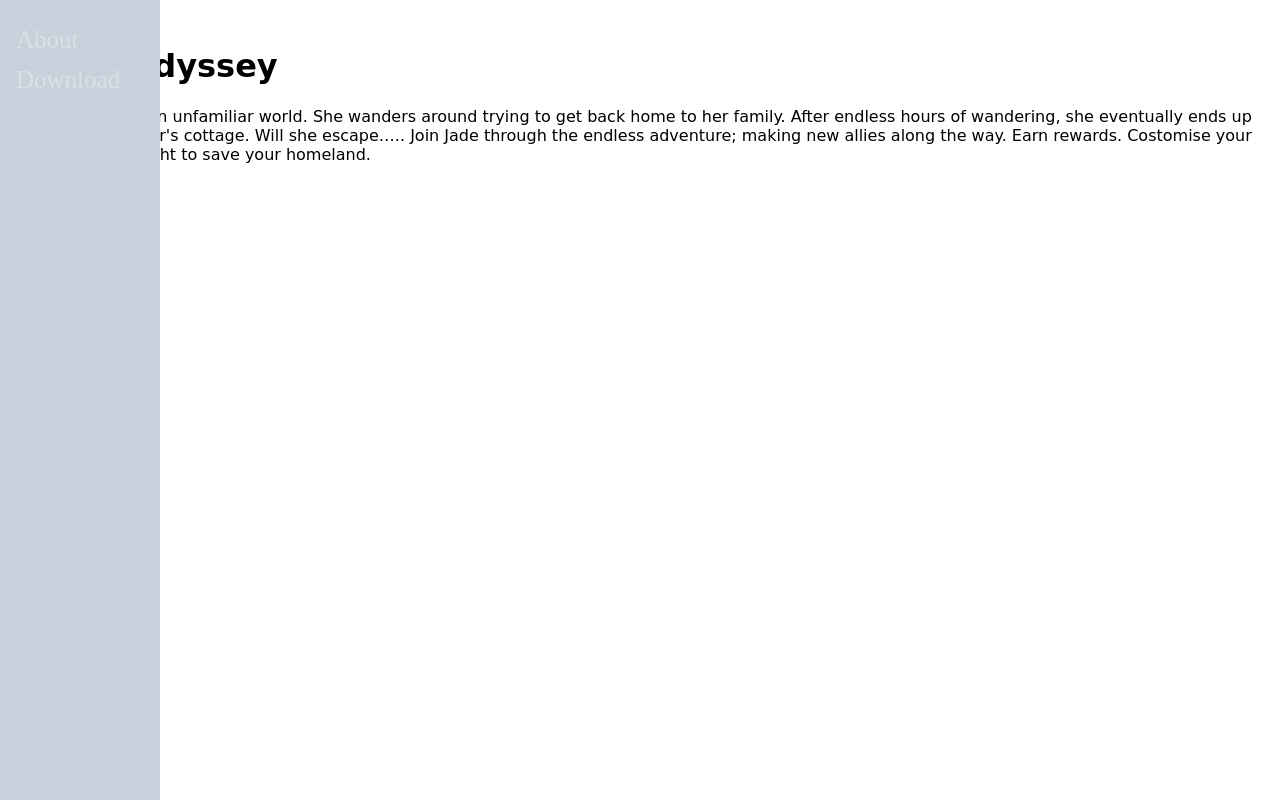
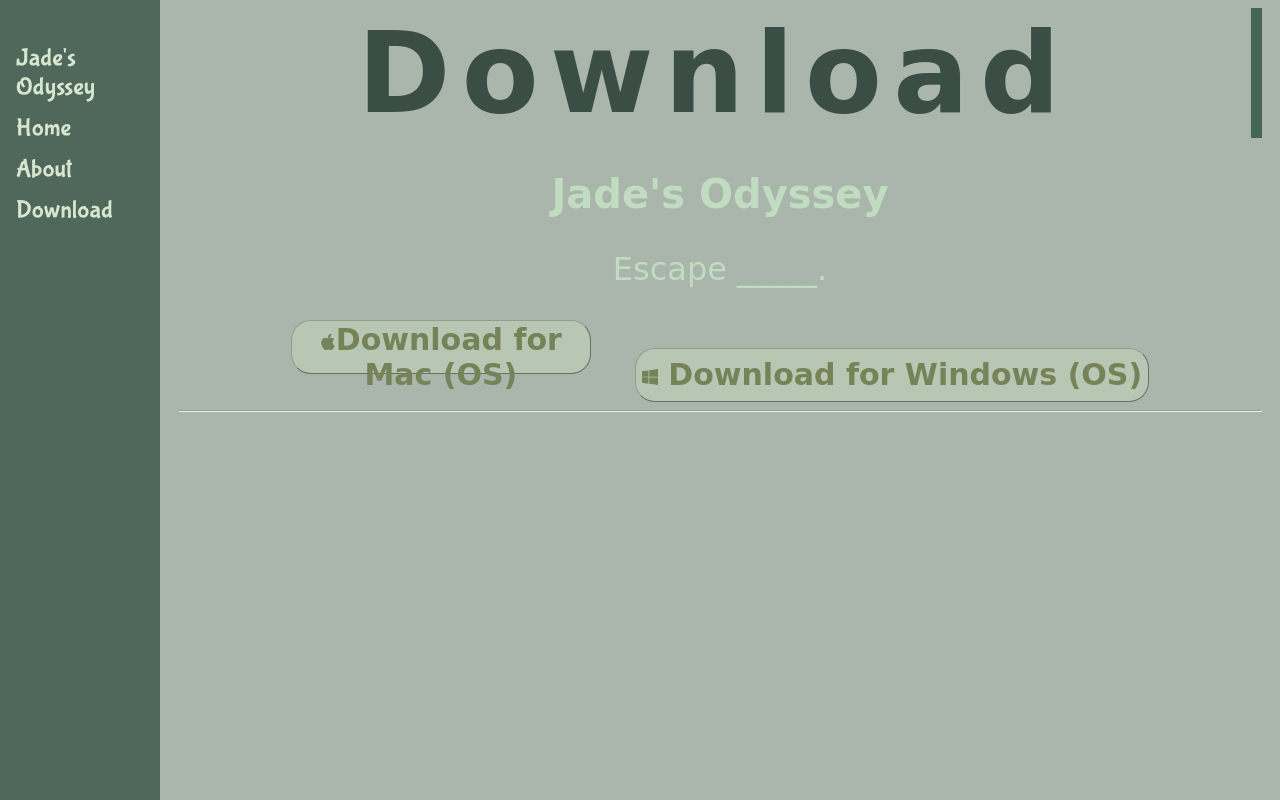
Before and after one commit to doggy678/Jades-Odyssey, a plain HTML site: page index.html in a window 1280 px wide. Drawn offline with Linux system fonts and the light colour scheme; a web font is replaced by a local one.

Commit message:
Update index.html

```diff
--- a/index.html
+++ b/index.html
@@ -1,23 +1,126 @@
 <!DOCTYPE html>
-<html>
+<html lang="en">
 <head>
-    <link rel="shortcut icon" href="favicon.ico" type="image/x-icon">
-    <link rel="stylesheet" href="style.css">
+    <meta charset="UTF-8">
+    <meta name="viewport" content="width=device-width, initial-scale=1.0">
+    <title>Jade's Odyssey</title>
     <link rel="preconnect" href="https://fonts.googleapis.com">
     <link rel="preconnect" href="https://fonts.gstatic.com" crossorigin>
-    <link href="https://fonts.googleapis.com/css2?family=Londrina+Solid&display=swap" rel="stylesheet">
+    <link href="https://fonts.googleapis.com/css2?family=Bubblegum+Sans&family=Londrina+Outline&family=Londrina+Shadow&family=Londrina+Sketch&family=Londrina+Solid&display=swap" rel="stylesheet">
+    <link rel="shortcut icon" href="favicon.ico" type="image/x-icon">
+    <style>
+        .typewriter, h1 {
+             overflow: hidden; /* Ensures the content is not revealed until the animation */
+             border-right: .1em solid rgb(131, 233, 182); /* The typwriter cursor */
+             white-space: nowrap; /* Keeps the content on a single line */
+             margin: 0 auto; /* Gives that scrolling effect as the typing happens */
+             letter-spacing: .1em; /* Adjust as needed */
+             animation:
+             typing 3.5s steps(40, end),
+             blink-caret .75s step-end infinite;
+             font-family: 'Londrina Solid', cursive;
+             color: #3b4e45;
+             font-size: 7pc;
+        }
+
+        @keyframes typing {
+             from { width: 0 }
+            to { width: 100% }
+        }
+
+        @keyframes blink-caret {
+            from, to { border-color: transparent }
+            50% { border-color: rgb(69, 101, 85); }
+        }
+         .sidenav {
+        height: 100%;
+        width: 160px;
+        position: fixed;
+        z-index: 1;
+        top: 0;
+        left: 0;
+        background-color: #50675b;
+        overflow-x: hidden;
+        padding-top: 20px;
+    }
+    body {
+        background-color: #aab6ac;
+
+    }
+
+    .sidenav a {
+        padding: 6px 8px 6px 16px;
+        text-decoration: none;
+        font-size: 25px;
+        color: #d6e6cf;
+        display: block;
+        font-family: 'Bubblegum Sans', cursive;
+    }
+
+
+    .sidenav a:hover {
+        color: #93a06e;
+    }
+
+    .main {
+        margin-left: 160px;
+        padding: 0px 10px;
+        text-align: center;
+    }
+    h2 {
+        font-family: 'Londrina Shadow', cursive;
+        font-size: 2.5pc;
+        color: #c1dcc1;
+    }
+    p {
+        font-family: 'Londrina Sketch', cursive;
+        font-size: 2pc;
+        color: #c1dcc1;
+    }
+    button {
+        height: 40pt;
+        border-radius: 20px;
+        border-width: thin;
+        cursor: pointer;
+        background-color: rgba(217, 242, 204, 0.285);
+        font-family: 'Londrina Outline', cursive;
+        font-size: 30px;
+        font-weight: bold;
+        color: #768257;
+        border-color: #737e6e8a;
+    }
+    #mac {
+        width: 300px;
+        margin-right: 40px;
+    }
+    </style>
 </head>
 <body>
     <div id="nav_bar" class="sidenav">
+        <img src="" alt="" srcset="">
+        <a href="#">Jade's Odyssey</a>
+        <a href="">Home</a>
         <a href="">About</a>
-    <a href="Dowload">Download</a>
+        <a href="Download.html">Download</a>
     </div>
-    <div id="main">
-      <img src="" alt="Jade.png">
-      <h1 id="title">Jade's Odyssey</h1>
-      <p id="about">Jade wakes up in an unfamiliar world. She wanders around trying to get back home to her family. After endless hours of wandering, she eventually ends up at her grandmother's cottage. Will she escape…..
-        Join Jade through the endless adventure; making new allies along the way. Earn rewards. Costomise your characters. And fight to save your homeland.
-      </p>
+    <div class="main">
+    <div id="typewriter">
+    <h1>Download</h1>
+    </div>
+    <h2>Jade's Odyssey</h2>
+    <p>Escape _____.</p>
+    <a href=""><button id="mac">
+        <svg xmlns="http://www.w3.org/2000/svg" width="16" height="16" fill="currentColor" class="bi bi-apple" viewBox="0 0 16 16">
+            <path d="M11.182.008C11.148-.03 9.923.023 8.857 1.18c-1.066 1.156-.902 2.482-.878 2.516.024.034 1.52.087 2.475-1.258.955-1.345.762-2.391.728-2.43Zm3.314 11.733c-.048-.096-2.325-1.234-2.113-3.422.212-2.189 1.675-2.789 1.698-2.854.023-.065-.597-.79-1.254-1.157a3.692 3.692 0 0 0-1.563-.434c-.108-.003-.483-.095-1.254.116-.508.139-1.653.589-1.968.607-.316.018-1.256-.522-2.267-.665-.647-.125-1.333.131-1.824.328-.49.196-1.422.754-2.074 2.237-.652 1.482-.311 3.83-.067 4.56.244.729.625 1.924 1.273 2.796.576.984 1.34 1.667 1.659 1.899.319.232 1.219.386 1.843.067.502-.308 1.408-.485 1.766-.472.357.013 1.061.154 1.782.539.571.197 1.111.115 1.652-.105.541-.221 1.324-1.059 2.238-2.758.347-.79.505-1.217.473-1.282Z"/>
+            <path d="M11.182.008C11.148-.03 9.923.023 8.857 1.18c-1.066 1.156-.902 2.482-.878 2.516.024.034 1.52.087 2.475-1.258.955-1.345.762-2.391.728-2.43Zm3.314 11.733c-.048-.096-2.325-1.234-2.113-3.422.212-2.189 1.675-2.789 1.698-2.854.023-.065-.597-.79-1.254-1.157a3.692 3.692 0 0 0-1.563-.434c-.108-.003-.483-.095-1.254.116-.508.139-1.653.589-1.968.607-.316.018-1.256-.522-2.267-.665-.647-.125-1.333.131-1.824.328-.49.196-1.422.754-2.074 2.237-.652 1.482-.311 3.83-.067 4.56.244.729.625 1.924 1.273 2.796.576.984 1.34 1.667 1.659 1.899.319.232 1.219.386 1.843.067.502-.308 1.408-.485 1.766-.472.357.013 1.061.154 1.782.539.571.197 1.111.115 1.652-.105.541-.221 1.324-1.059 2.238-2.758.347-.79.505-1.217.473-1.282Z"/>
+        </svg>Download for Mac (OS)
+    </button></a>
+    <a href=""><button id="win">
+        <svg xmlns="http://www.w3.org/2000/svg" width="16" height="16" fill="currentColor" class="bi bi-windows" viewBox="0 0 16 16">
+            <path d="M6.555 1.375 0 2.237v5.45h6.555V1.375zM0 13.795l6.555.933V8.313H0v5.482zm7.278-5.4.026 6.378L16 16V8.395H7.278zM16 0 7.33 1.244v6.414H16V0z"/>
+        </svg> Download for Windows (OS)
+    </button></a>
+    <hr>
     </div>
 </body>
 </html>
```
Lines whose indentation alone changed are shown as unchanged.
